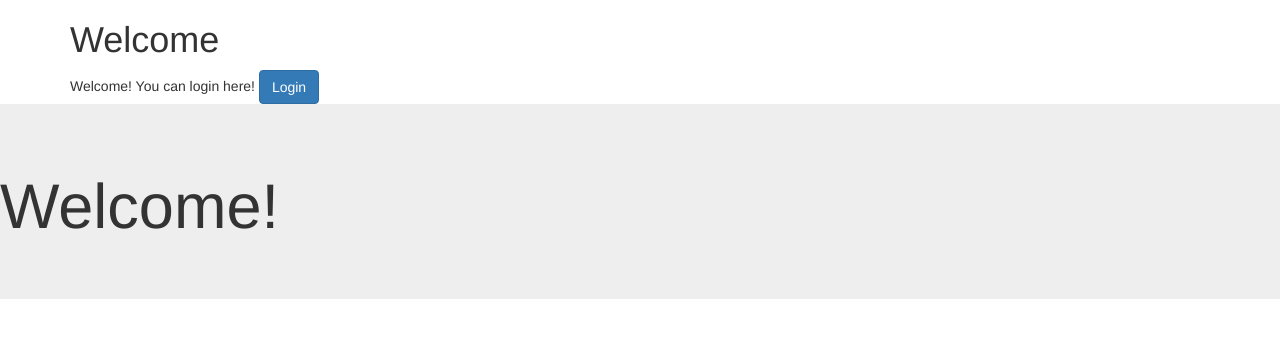
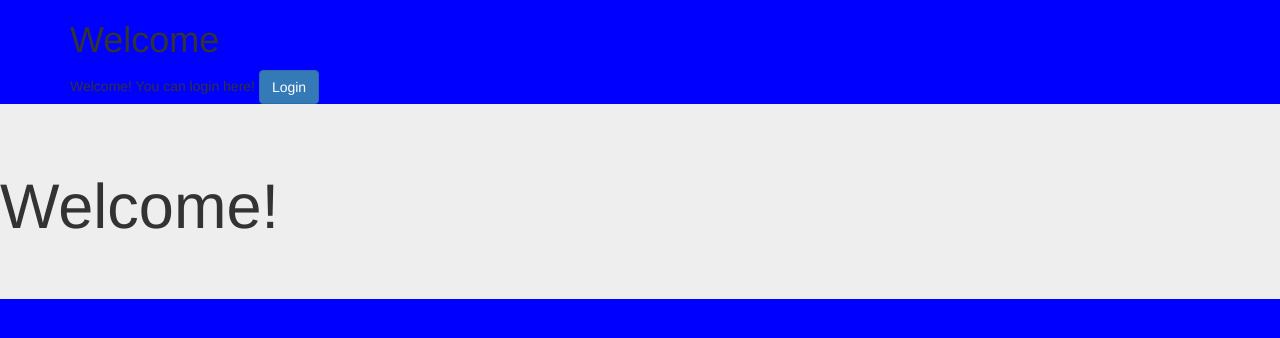
Before and after one commit to daktari01/django_tutorial, a Django app: template accounts/templates/accounts/login.html in a window 1280 px wide. Shown: the top 338 px of the page. Run offline with Django 3.2, Linux system fonts and the light colour scheme; the template is opened without the code that fills it, so the values that code supplies are empty; some libraries are stand-ins or nearby versions.

Commit message:
[session 5]: Use Django static files

```diff
--- /dev/null
+++ b/accounts/static/accounts/style.css
@@ -0,0 +1,4 @@
+body{
+    background-color: blue;
+
+}
--- a/accounts/templates/accounts/login.html
+++ b/accounts/templates/accounts/login.html
@@ -4,6 +4,9 @@
         <meta charset="utf-8">
         <title>Login</title>
         <link rel="stylesheet" href="https://maxcdn.bootstrapcdn.com/bootstrap/3.3.7/css/bootstrap.min.css" integrity="sha384-BVYiiSIFeK1dGmJRAkycuHAHRg32OmUcww7on3RYdg4Va+PmSTsz/K68vbdEjh4u" crossorigin="anonymous">
+
+        {% load static %}
+        <link rel="stylesheet" href="{% static 'accounts/style.css' %}" type="text/css"
     </head>
     <body>
         <div class="container">
```
